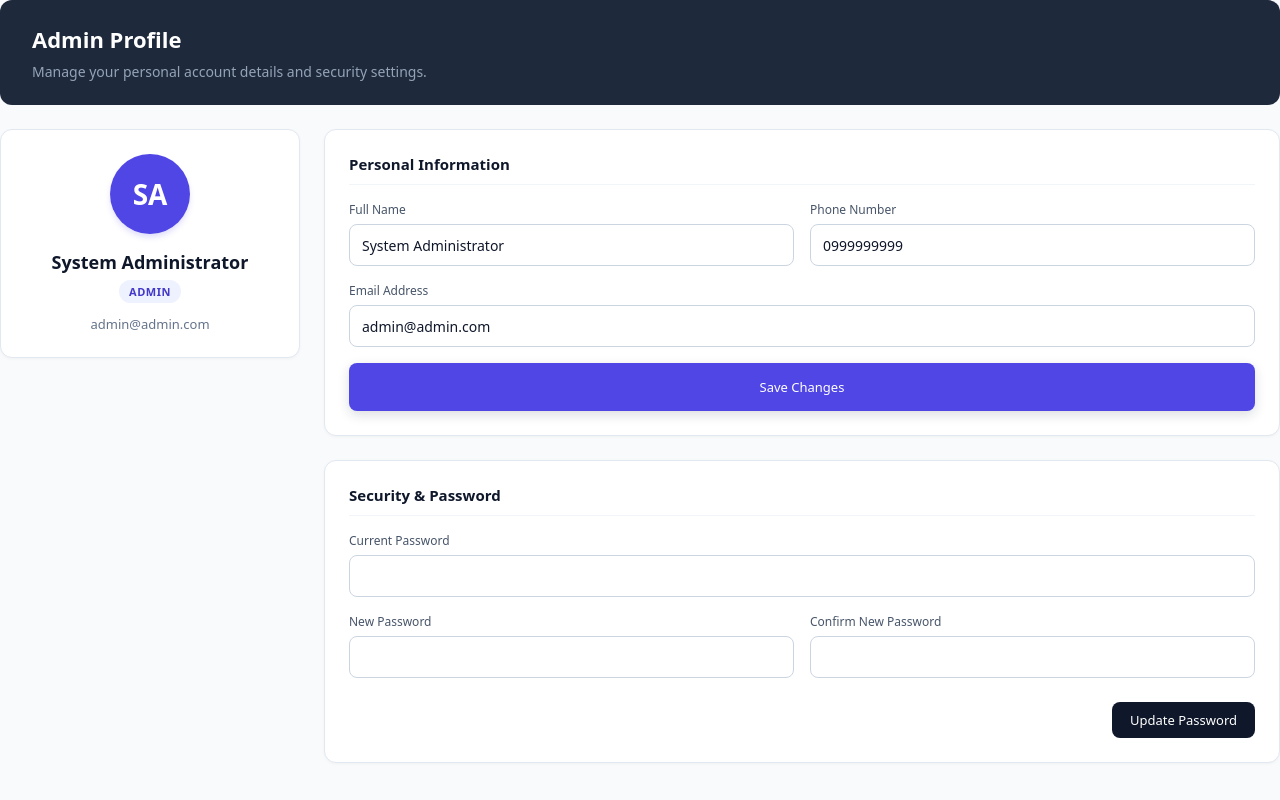
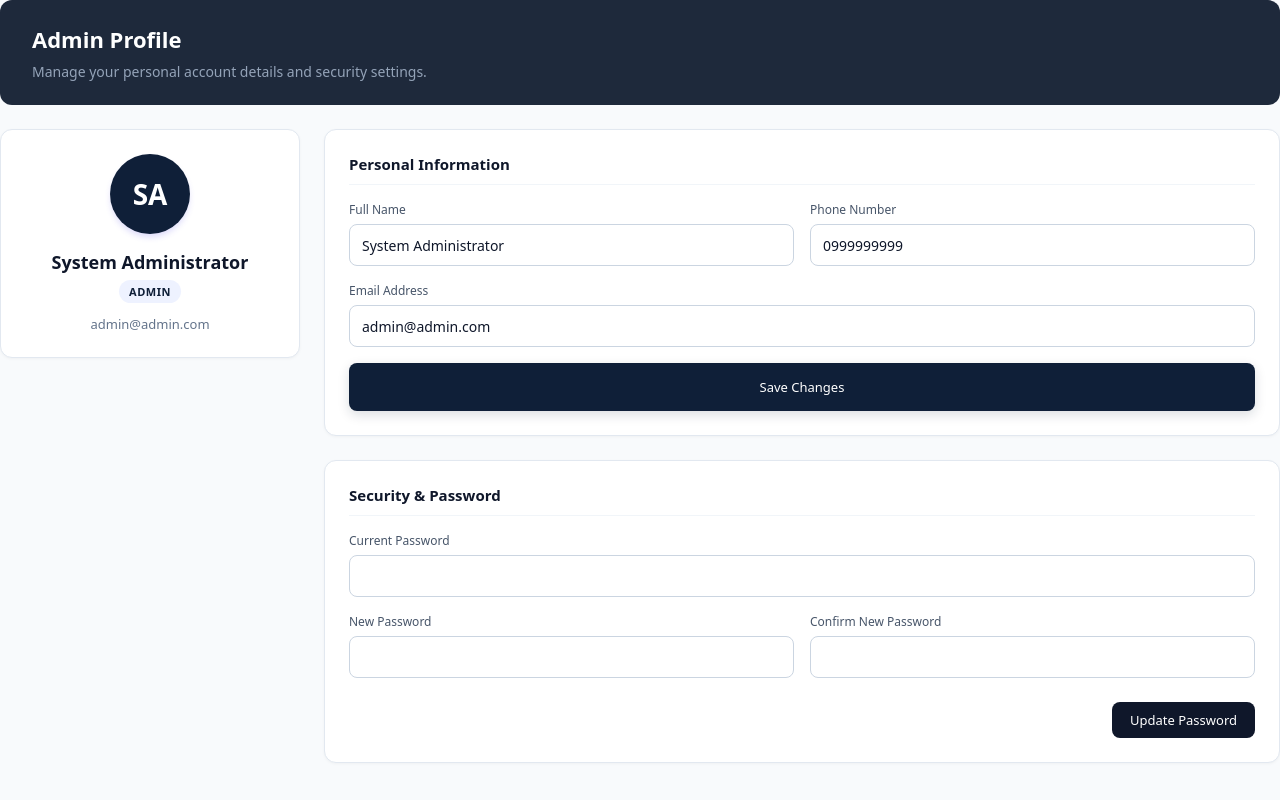
Before and after one commit to youmnatinawe-IT/Tender-Flow, a React (Vite) app: page /settings in a window 1280 px wide. Built offline with nearby package versions, Linux system fonts and the light colour scheme.

Commit message:
fix(admin): update admin profile styling

```diff
--- a/src/Pages/Dashbord/Adminprofail.css
+++ b/src/Pages/Dashbord/Adminprofail.css
@@ -73,7 +73,7 @@
   width: 80px;
   height: 80px;
   border-radius: 50%;
-  background-color: #4f46e5;
+  background-color: #0F1F38;
   color: #ffffff;
   font-size: 28px;
   font-weight: 700;
@@ -93,7 +93,7 @@
 
 .role-badge {
   background-color: #eef2ff;
-  color: #4338ca;
+  color: #0F1F38;
   font-size: 11px;
   font-weight: 600;
   padding: 4px 10px;
@@ -159,7 +159,7 @@
 }
 
 .form-group input:focus {
-  border-color: #6366f1;
+  border-color: #0F1F38;
   box-shadow: 0 0 0 3px rgba(99, 102, 241, 0.1);
 }
 
@@ -188,12 +188,12 @@
 }
 
 .btn-primary {
-  background-color: #4f46e5;
+  background-color: #0F1F38;
   color: #ffffff;
 }
 
 .btn-primary:hover {
-  background-color: #4338ca;
+  background-color: #0F1F38;
 }
 
 .btn-dark {
```
